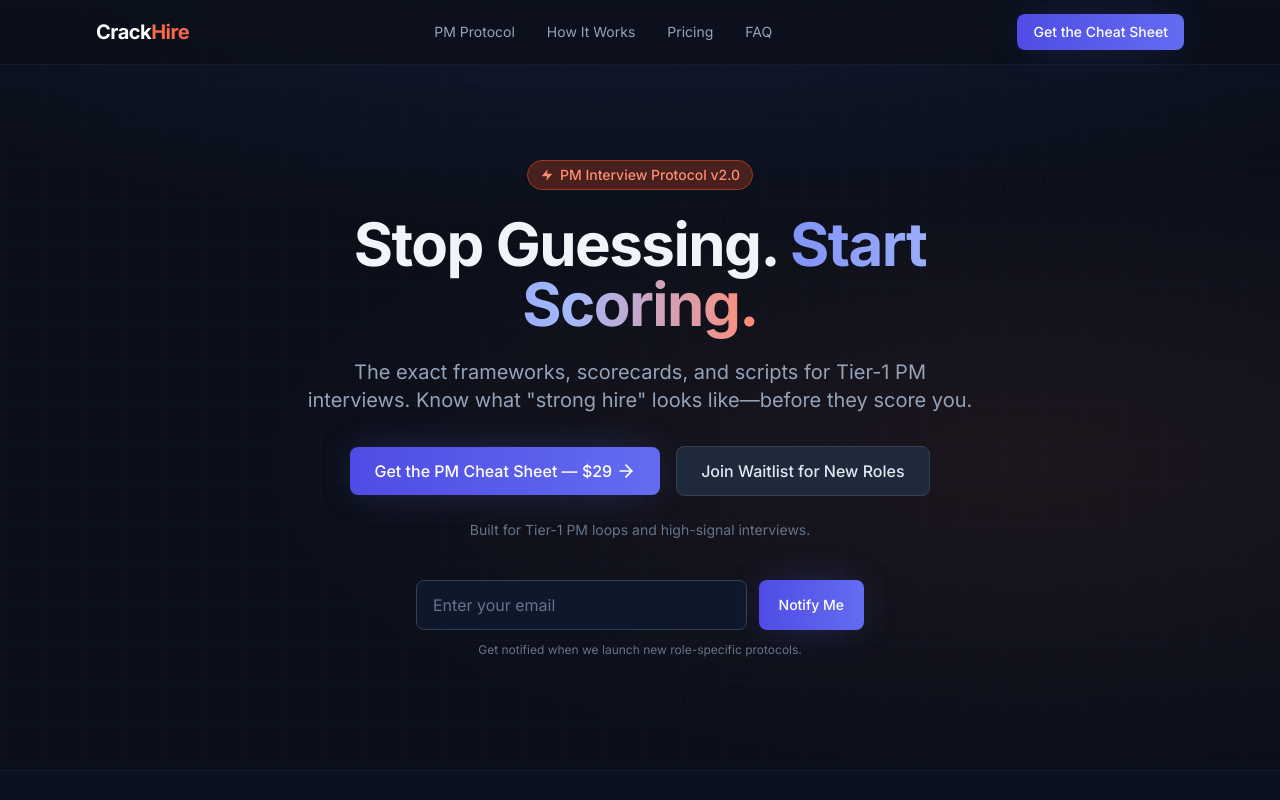
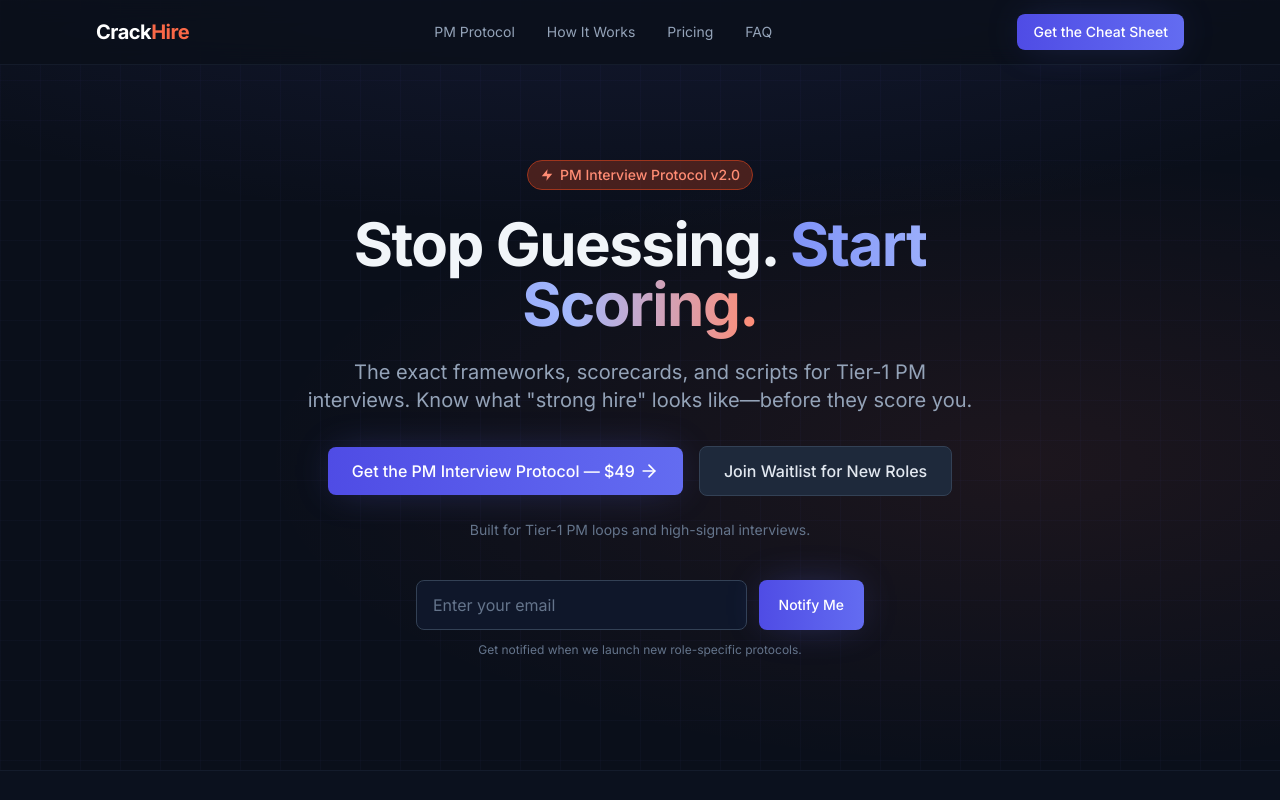
Before and after one commit to volwox/crackhire-landing, a Next.js app: page / in a window 1280 px wide. Shown: the top 800 px of the page. Built offline with nearby package versions, Linux system fonts and the light colour scheme.

Commit message:
Update Hero.tsx

```diff
--- a/components/Hero.tsx
+++ b/components/Hero.tsx
@@ -100,7 +100,7 @@ export function Hero({ variant = 'home' }: HeroProps) {
 
           <div className="flex flex-col sm:flex-row gap-4 justify-center items-center mb-6 animate-fade-in-up animation-delay-200">
             <Button href={TALLY_PM_URL} external size="lg" onClick={handlePrimaryCTA}>
-              Get the PM Cheat Sheet — $29
+              Get the PM Interview Protocol — $49
               <ArrowRightIcon size={20} className="ml-1" />
             </Button>
 
```
